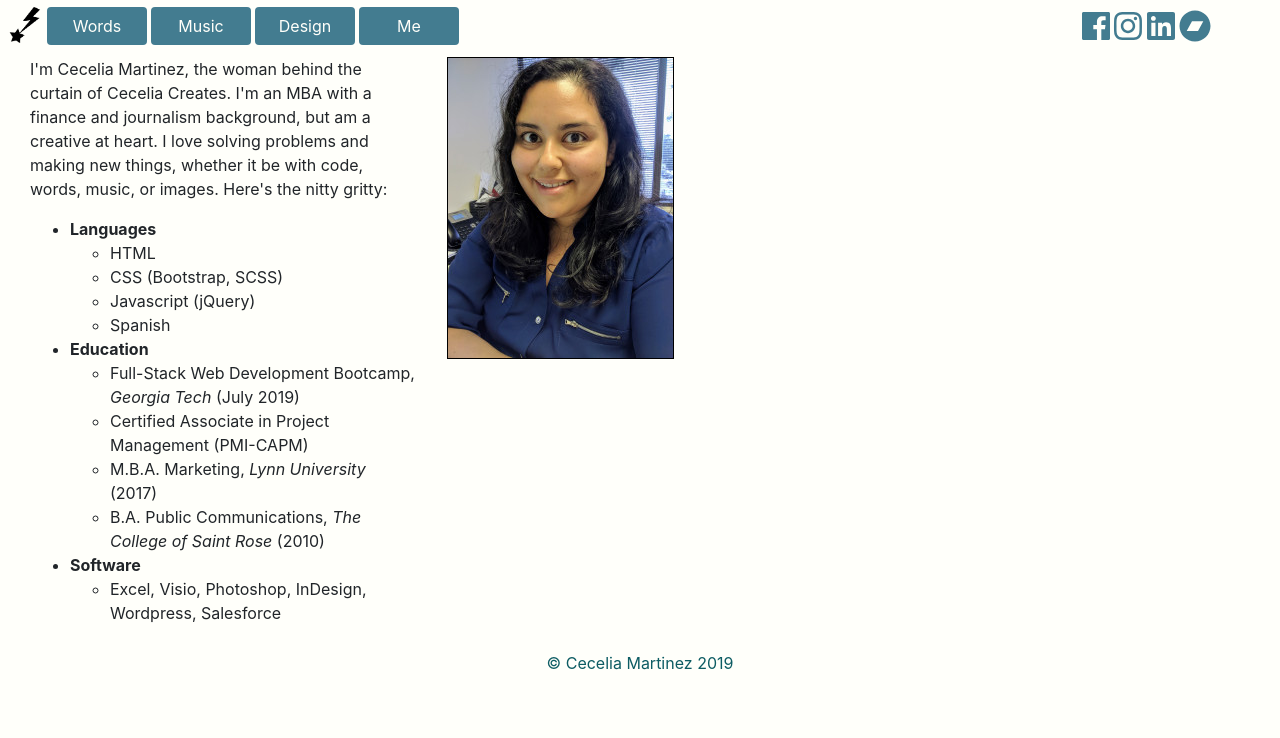
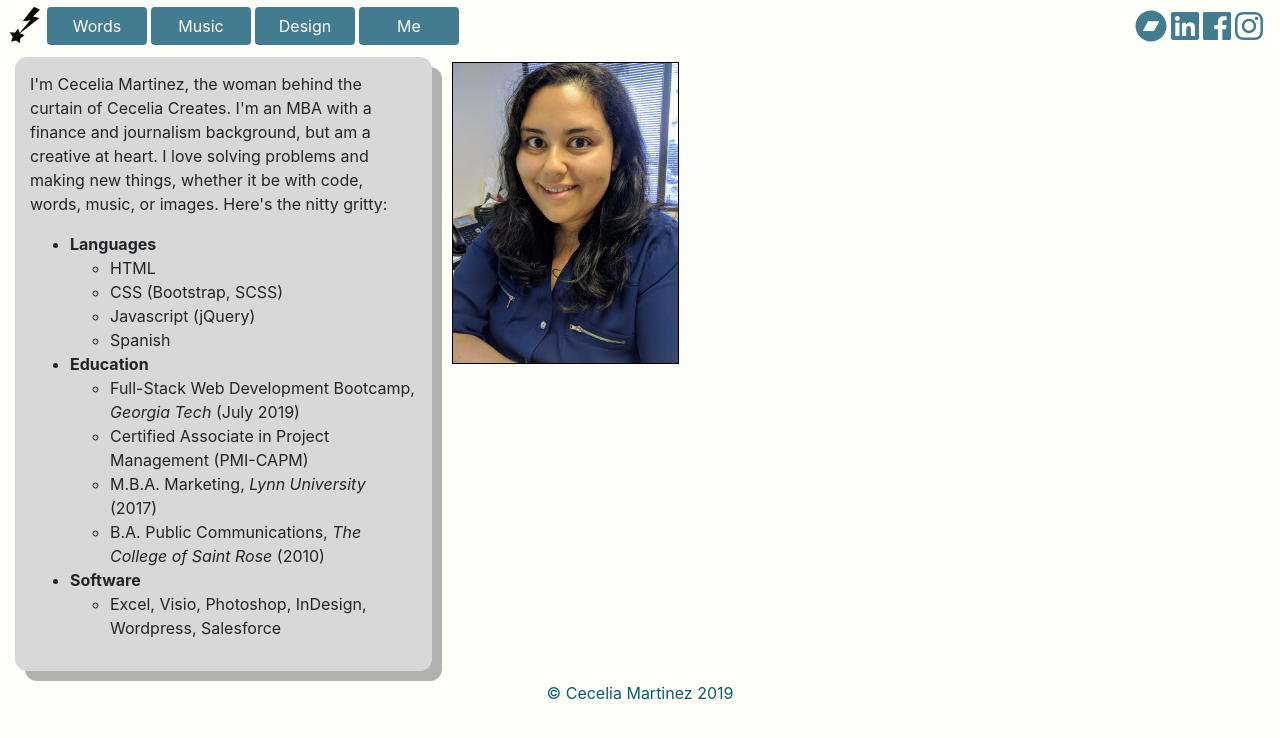
Before and after one commit to ceceliacreates/ceceliacreates_website, a plain HTML site: page about.html in a window 1280 px wide. Drawn offline with nearby package versions, Linux system fonts and the light colour scheme.

Commit message:
social_links

```diff
--- a/about.html
+++ b/about.html
@@ -23,15 +23,15 @@
                 <a href="index.html"><img src="assets/Logo.png" class="logo"> </a>
                 <a href="words.html" class="btn">Words</a>
                 <a href="music.html" class="btn">Music</a>
-                <a href="code.html" class="btn">Design</a>
+                <a href="design.html" class="btn">Design</a>
                 <a href="about.html" class="btn">Me</a>
             </div>
             <div class="col-md-2 social">
-                <i class="fab fa-facebook fa-2x"></i>
-                <i class="fab fa-instagram fa-2x"></i>
-                <i class="fab fa-linkedin fa-2x"></i>
-                <i class="fab fa-bandcamp fa-2x"></i>
-            </div>
+              <a href="https://www.instagram.com/cecelia_creates/" target="blank"><i class="fab fa-instagram fa-2x float-right icon"></i></a>
+              <a href="https://www.facebook.com/ceceliacreates/" target="blank"><i class="fab fa-facebook fa-2x float-right icon"></i></a>
+              <a href="https://www.linkedin.com/in/ceceliamsmith/" target="blank"><i class="fab fa-linkedin fa-2x float-right icon"></i></a>
+              <a href="https://ceceliamartinez.bandcamp.com/" target="blank"><i class="fab fa-bandcamp fa-2x float-right icon"></i></a>
+          </div>
         </div>
         <div class="row content">
           <div class="col-md-4">
@@ -60,7 +60,7 @@
             </ul>
           </div>
           <div class="col-md-8">
-            <img class="img-responsive need-border" src="assets/headshot.jpg">
+            <img class="img-responsive need-border album" src="assets/headshot.jpg">
           </div>
         </div>
         <div class="row">
--- a/style.css
+++ b/style.css
@@ -66,3 +66,9 @@ a:hover {
     max-height: 40px;
     max-width: auto;
 }
+.col-md-4 {
+    border-radius: 12px;
+    background: #d8d8d8;
+    padding: 15px;
+    box-shadow: 10px 10px #b0b0b0;
+}
```
Also changed, not shown: design.html (renamed from code.html, +6 -6 lines), index.html (+5 -5 lines), music.html (+5 -5 lines), words.html (+5 -5 lines).
